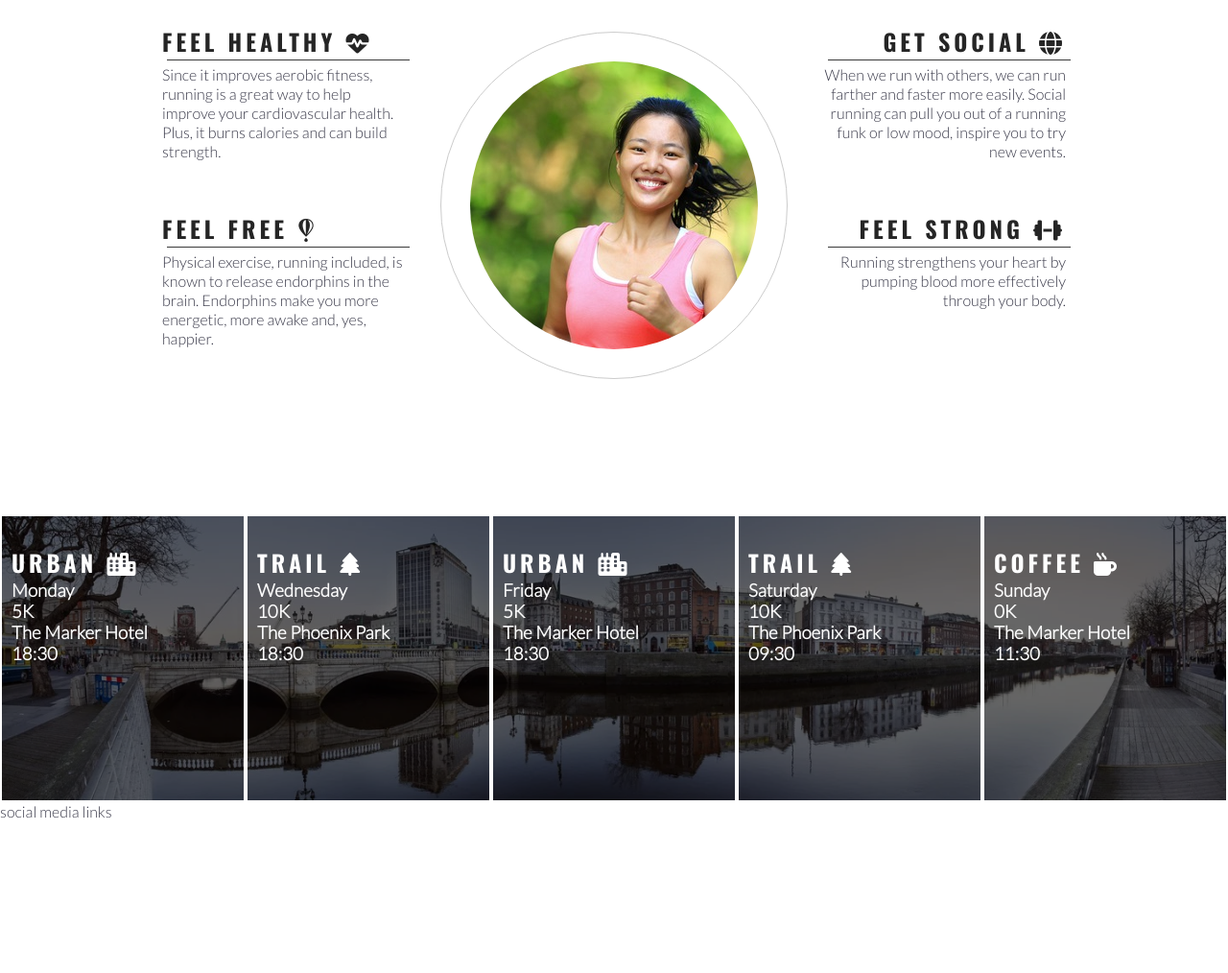
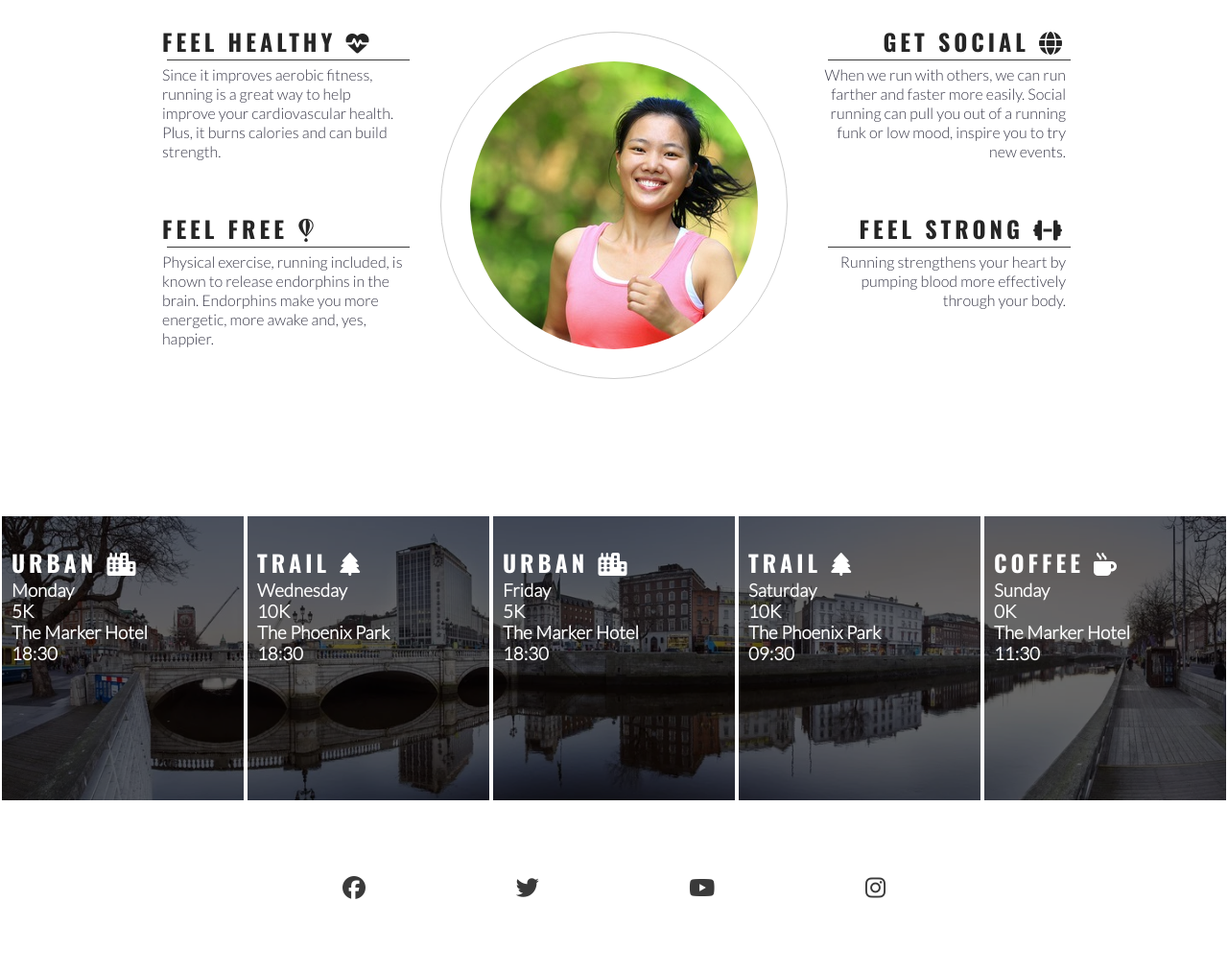
Before and after one commit to stephendawsondev/love-running, a plain HTML site: page index.html in a window 1280 px wide. Shown: the part 759-1773 px from the top of the page at 96% size. Before the commit the page ends 1614 px from the top, so only its background shows below. Drawn offline with nearby package versions, Linux system fonts and the light colour scheme.

Commit message:
add footer social icons and styles

```diff
--- a/assets/css/style.css
+++ b/assets/css/style.css
@@ -211,3 +211,24 @@ hr {
 #times > div > h2 {
     color:#fff;
 }
+
+footer {
+    height: 150px;
+}
+
+footer ul {
+    margin: 0 auto;
+    text-align: center;
+    list-style: none;
+}
+
+footer > ul > li {
+    display: inline;
+}
+
+footer > ul > li i {
+    font-size: 150%;
+    margin: 1%;
+    padding: 5%;
+    color: #3a3a3a;
+}
--- a/index.html
+++ b/index.html
@@ -111,7 +111,12 @@
         </section>
     </main>
     <footer>
-        social media links
+        <ul>
+            <li><a href="https://www.facebook.com" target="_blank" rel="noopener" aria-label="Visit our Facebook page"><i class="fa-brands fa-facebook"></i></a></li>
+            <li><a href="https://www.twitter.com" target="_blank" rel="noopener" aria-label="Visit our Twitter page"><i class="fa-brands fa-twitter"></i></a></li>
+            <li><a href="https://www.youtube.com" target="_blank" rel="noopener" aria-label="Visit our YouTube page"><i class="fa-brands fa-youtube"></i></a></li>
+            <li><a href="https://www.instagram.com" target="_blank" rel="noopener" aria-label="Visit our Instagram page"><i class="fa-brands fa-instagram"></i></a></li>
+        </ul>
     </footer>
 
 </body>
```
